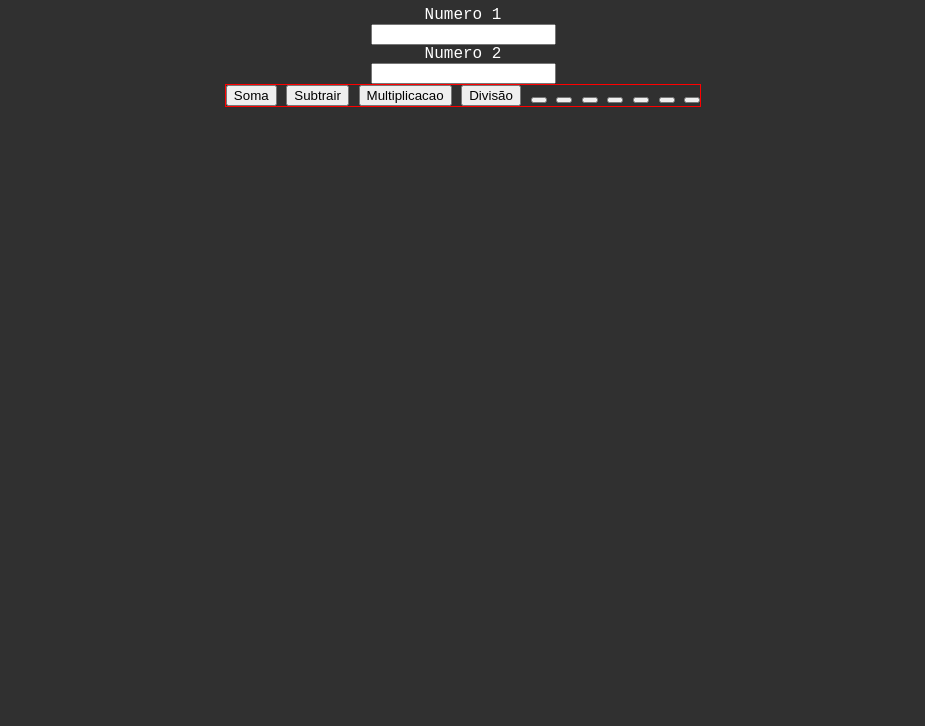
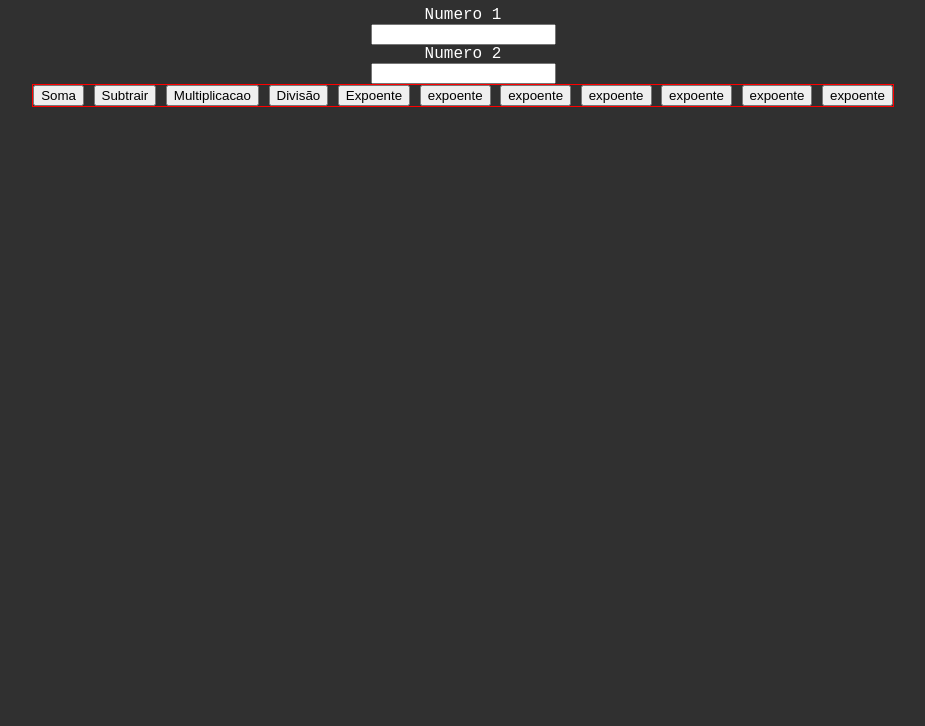
Before and after one commit to antoniovictor2k/CalculadoraComTesteUnitario, a plain HTML site: page Calculadora.html in a window 1280 px wide. Shown: the part 74-800 px from the top of the page, without its empty margins (177-1102 px from the left). Drawn offline with Linux system fonts and the light colour scheme.

Commit message:
expoente

```diff
--- a/Calculadora.html
+++ b/Calculadora.html
@@ -24,13 +24,13 @@
 <button>Subtrair</button>
 <button>Multiplicacao</button>
 <button>Divisão</button>
-<button></button>
-<button></button>
-<button></button>
-<button></button>
-<button></button>
-<button></button>
-<button></button>
+<button>Expoente</button>
+<button>expoente</button>
+<button>expoente</button>
+<button>expoente</button>
+<button>expoente</button>
+<button>expoente</button>
+<button>expoente</button>
 
     </div>
 
--- a/Calculadora.js
+++ b/Calculadora.js
@@ -43,16 +43,16 @@ function divisao(a, b) {
 divisao(5, 5);
 console.log('Depois da Divisao');
 
-console.log('Antes da Somar');
-function somar(a, b) {
+console.log('Antes da expoente');
+function expoente(a, b) {
     var a = Number( numero1.value);
     var b = Number( numero2.value);
-    console.log('Durante a Somar')
-    return console.log(a + b)
+    console.log('Durante a expoente')
+    return console.log(a ** b)
 
 };
-somar(5, 5);
-console.log('Depois da somar');
+expoente(5, 5);
+console.log('Depois da expoente');
 
 console.log('Antes da Somar');
 function somar(a, b) {
```
